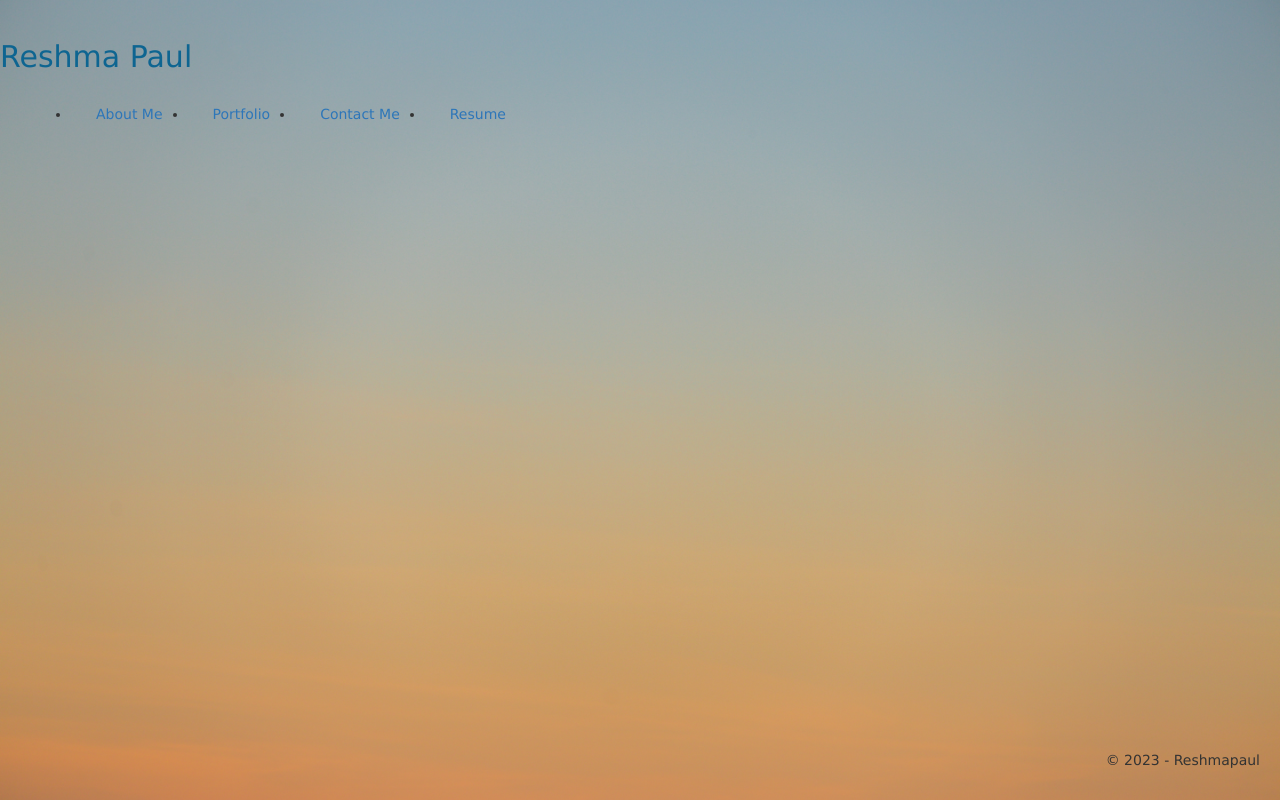
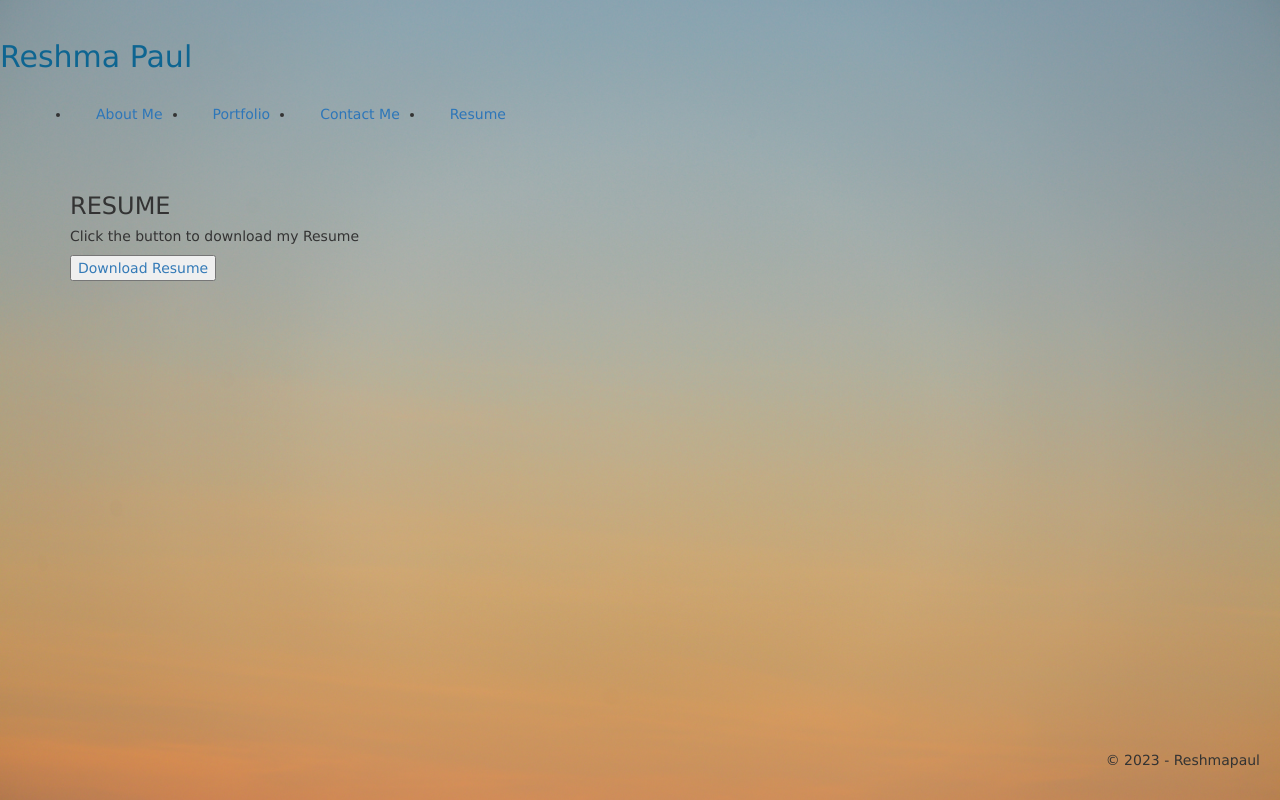
Before and after one commit to reshmalijo777/REACT-Portfolio, a React (Create React App) app: page /resume in a window 1280 px wide. Built offline with nearby package versions, Linux system fonts and the light colour scheme.

Commit message:
added a downloadable resume to my resume page in my portfolio

```diff
--- a/src/App.js
+++ b/src/App.js
@@ -5,7 +5,7 @@ import Home from './pages/home';
 import About from './pages/about';
 import Contact from './pages/contact';
 // import Portfolio from './pages/Portfolio';
-// import Resume from './pages/Resume';
+import Resume from './pages/resume';
 import Header from './components/Header';
 import Footer from './components/Footer';
 
@@ -39,10 +39,10 @@ function App() {
                 path="/contact"
                 element={<Contact />}
               />
-              {/* <Route
+              <Route
               path="/resume"
-              element={<Resume />}WW4aQz
-              />" */}
+              element={<Resume />}
+              />"
 
             </Routes>
           </div>
--- /dev/null
+++ b/src/pages/resume.js
@@ -0,0 +1,23 @@
+import React from "react";
+import MyResume from "../assets/Resume.pdf"
+
+function Resume(){
+
+    return(
+        <div class="card">
+        <div class="card-header">
+        <h3>RESUME</h3>
+        </div>
+        <div class="card-body">
+          <h5 class="card-title">Click the button to download my Resume</h5>
+          <button className="button">
+            <a className="button" href={MyResume} download>
+               Download Resume
+            </a>
+          </button>
+        </div>
+      </div>
+    )
+}
+
+export default Resume;
```
Also changed, not shown: 1 other file (tests, documents, lock files or other folders).
